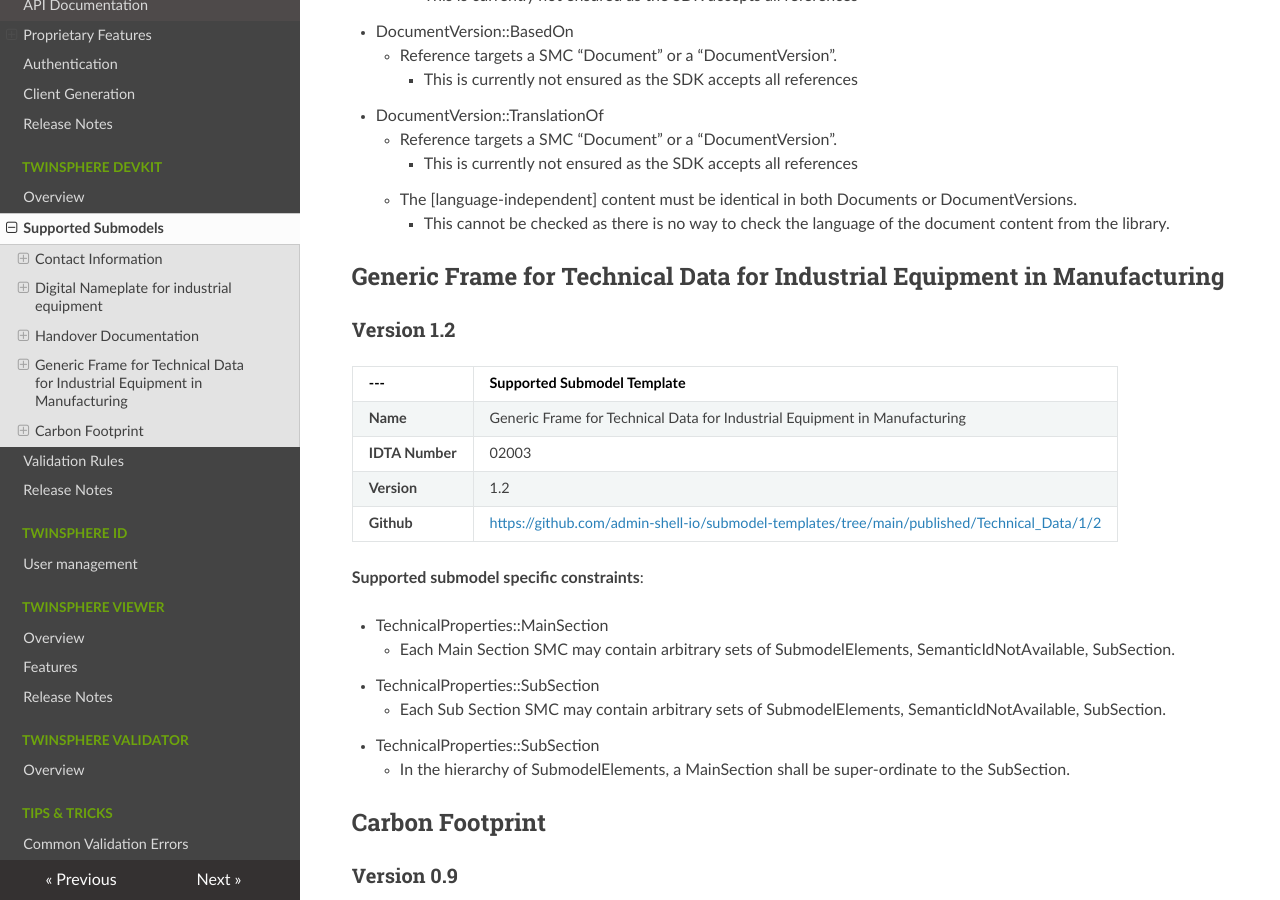
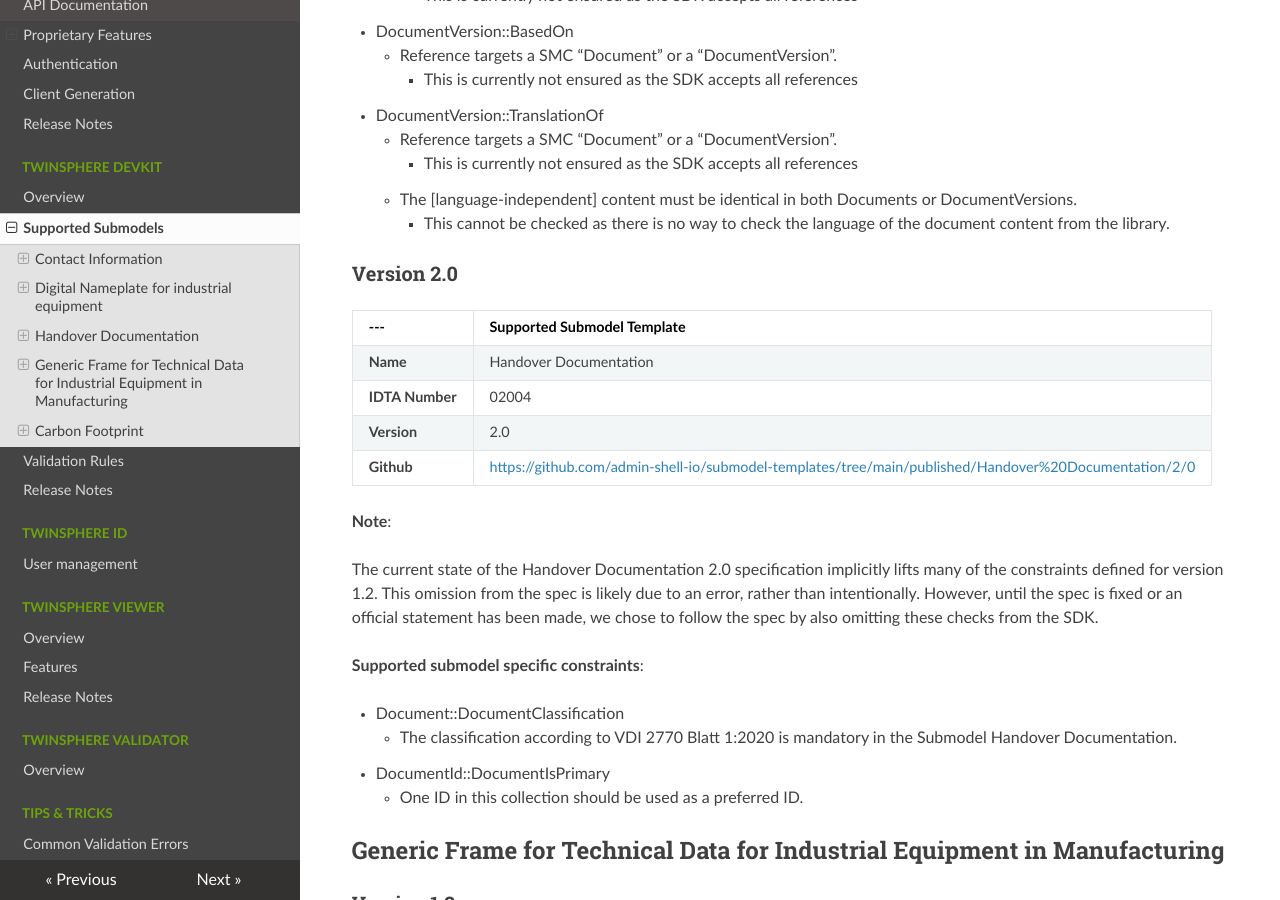
Before and after one commit to twinsphere/twinsphere.github.io, an MkDocs documentation site: the page built from docs/tam-submodels.md, in a window 1280 px wide and 900 px high, scrolled down 2918 px. Built offline with MkDocs 1.6.1, drawn with Linux system fonts in a browser that asks for light colours; nearby versions of some CDN libraries.

Commit message:
feat(tam): add HandoverDocumentation 2.0

```diff
--- a/docs/tam-submodels.md
+++ b/docs/tam-submodels.md
@@ -116,6 +116,32 @@
     - The [language-independent] content must be identical in both Documents or DocumentVersions.
         - This cannot be checked as there is no way to check the language of the document content from the library.
 
+### Version 2.0
+
+<!-- markdownlint-disable line-length -->
+
+| --- | Supported Submodel Template |
+|-----------------|---------------------------------------------------------------------------------------------------------|
+| **Name**        | Handover Documentation                                                                                  |
+| **IDTA Number** | 02004                                                                                                   |
+| **Version**     | 2.0                                                                                                     |
+| **Github**      | <https://github.com/admin-shell-io/submodel-templates/tree/main/published/Handover%20Documentation/2/0> |
+
+<!-- markdownlint-enable line-length -->
+
+**Note**:
+
+The current state of the Handover Documentation 2.0 specification implicitly lifts many of the constraints defined for
+version 1.2. This omission from the spec is likely due to an error, rather than intentionally. However, until the spec
+is fixed or an official statement has been made, we chose to follow the spec by also omitting these checks from the SDK.
+
+**Supported submodel specific constraints**:
+
+- Document::DocumentClassification
+    - The classification according to VDI 2770 Blatt 1:2020 is mandatory in the Submodel Handover Documentation.
+- DocumentId::DocumentIsPrimary
+    - One ID in this collection should be used as a preferred ID.
+
 ## Generic Frame for Technical Data for Industrial Equipment in Manufacturing
 
 ### Version 1.2
```
